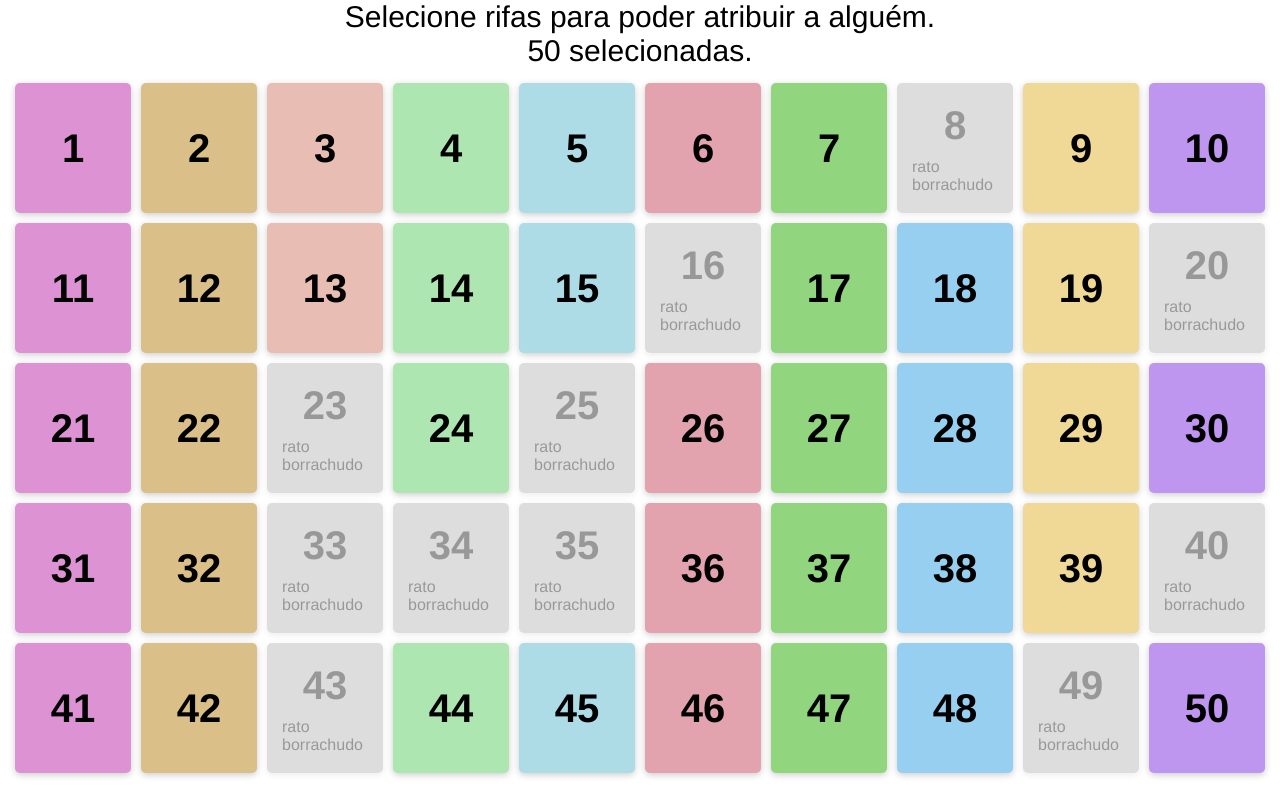
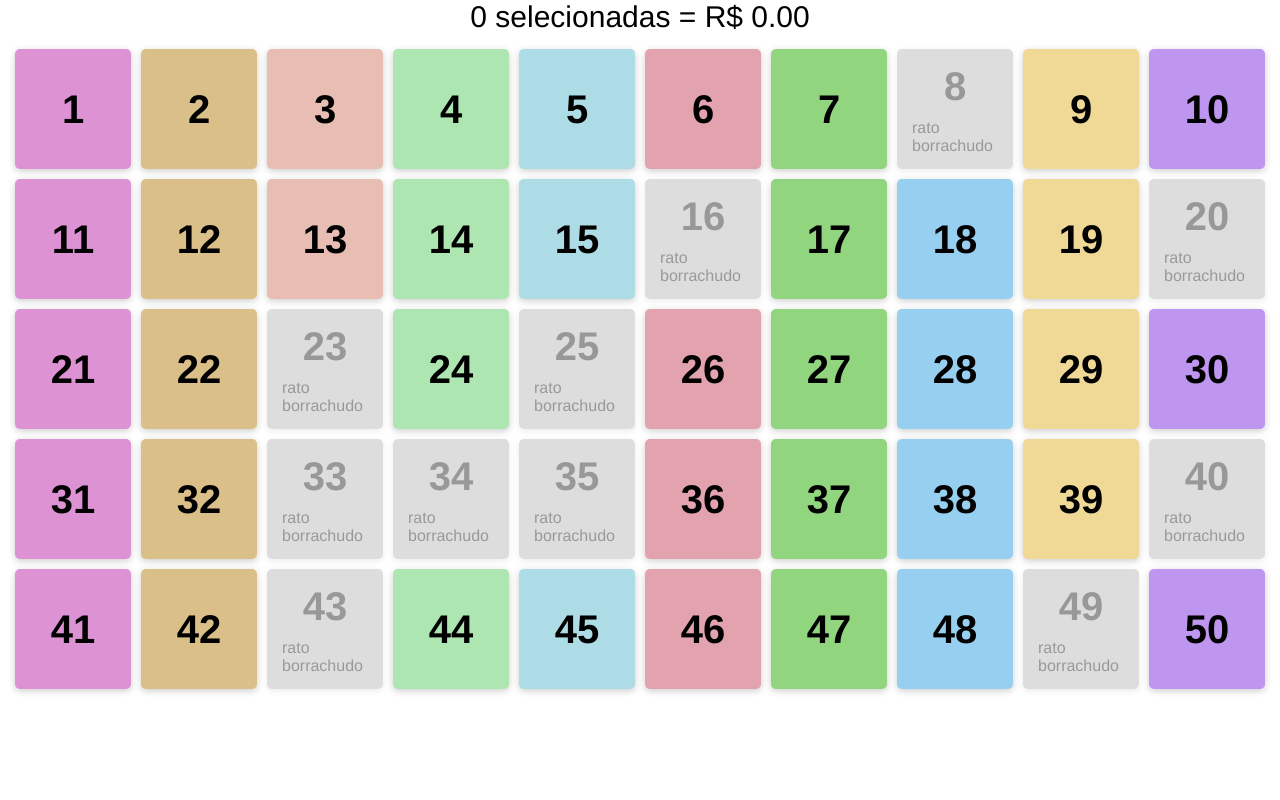
Before and after one commit to igoracmelo/raffle, a Vue app: page / in a window 1280 px wide. Built offline with nearby package versions, Linux system fonts and the light colour scheme.

Commit message:
funfando legal

```diff
--- a/src/App.vue
+++ b/src/App.vue
@@ -2,12 +2,12 @@
 <template>
   <div>
     <div class="header">
-      <span>Selecione rifas para poder atribuir a alguém.</span>
-      <span v-if="selected.length">{{ selected.length }} selecionadas.</span>
+      <!-- <span>Selecione rifas para poder atribuir a alguém.</span> -->
+      <span v-if="selected">{{ selected.length }} selecionadas = R$ {{ totalPrice.toFixed(2) }}</span>
     </div>
     <div class="raffles">
       <Raffle v-for="raffle in raffles"
-        v-model="raffle.isSelected"
+        v-model:isSelected="raffle.isSelected"
         :key="raffle.number"
         :number="raffle.number"
         :owner="raffle.owner"
@@ -38,12 +38,13 @@ export default {
       raffles.push({
         number: i,
         owner,
-        isSelected: true
+        isSelected: false
       })
     }
 
     return {
       raffles,
+      pricePerUnit: 3.5
     }
   },
 
@@ -52,6 +53,10 @@ export default {
       // eslint-disable-next-line no-debugger
       // debugger
       return this.raffles.filter(raffle => raffle.isSelected)
+    },
+
+    totalPrice () {
+      return this.selected.length * this.pricePerUnit
     }
   }
 }
--- a/src/components/Raffle.vue
+++ b/src/components/Raffle.vue
@@ -11,7 +11,8 @@ export default {
   props: {
     number: Number,
     owner: Object,
-    value: Boolean
+    // value: Boolean
+    isSelected: Boolean
     // intervalToUnlock: Number
   },
 
@@ -39,14 +40,10 @@ export default {
     }
   },
 
-  // created() {
-  //   this.startTimeout()
-  // },
-
   methods: {
     onClick () {
       if (this.status === 'AVAILABLE') {
-        this.$emit('input', !this.isSelected)
+        this.$emit('update:isSelected', !this.isSelected)
       }
     }
     // startTimeout() {
@@ -85,12 +82,16 @@ export default {
     },
 
     computedClasses () {
-      return { bought: this.status === 'BOUGHT', selected: this.isSelected }
+      return {
+        bought: this.status === 'BOUGHT',
+        selected: this.isSelected
+      }
     },
 
-    isSelected () {
-      return this.value || false
-    }
+    // isSelected () {
+    //   // console.log(this.value)
+    //   return this.value || false
+    // }
 
     // isAvailable() {
     //   return this.status === 'AVAILABLE'
@@ -110,7 +111,7 @@ export default {
 <style scoped>
 .raffle {
   /* width: 150px; */
-  height: 130px;
+  height: 120px;
   padding: 15px;
   box-shadow: 0 2px 7px #0003;
   display: flex;
@@ -133,7 +134,7 @@ export default {
   background-color: #ff03;
 } */
 .raffle.selected {
-  box-shadow: 0 0 4px 3px  #00aa;
+  box-shadow: 0 0 4px 3px  #000a;
 }
 
 .raffle.bought {
```
